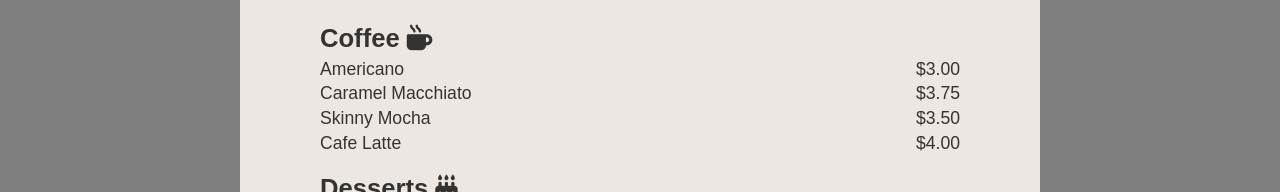
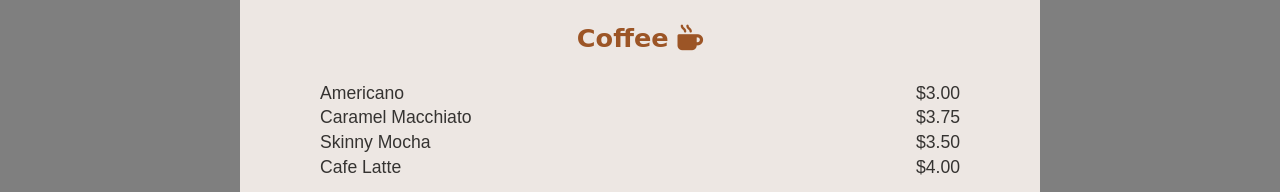
Before and after one commit to whlapinel/lab3, a plain HTML site: page index.html in a window 1280 px wide. Shown: the part 593-785 px from the top of the page. Drawn offline with Linux system fonts and the light colour scheme; a web font is replaced by a local one.

Commit message:
Part 5 complete

```diff
--- a/css/styles.css
+++ b/css/styles.css
@@ -28,7 +28,7 @@ body {
 
 }
 
-h1, h2, h3 {
+h1, h3, h4 {
   font-family: 'Patua One', cursive;
   color: var(--primary-color);
   margin-bottom: 1.5rem;
@@ -63,6 +63,8 @@ h3 {
 
 h4 {
   font-size: 1.6rem;
+  text-align: center;
+  color: var(--primary-color);
 }
 
 .small {
```
